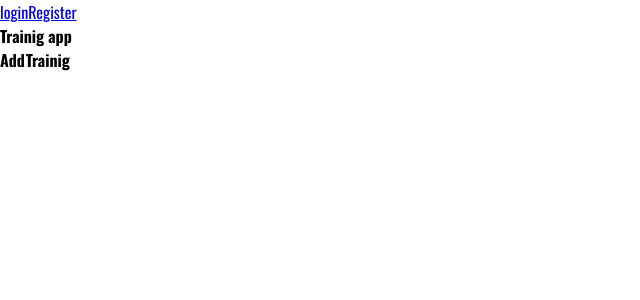
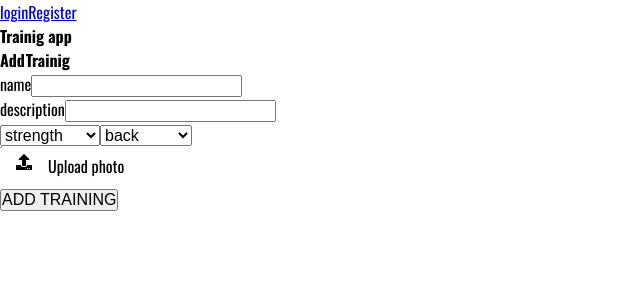
Before and after one commit to Isuapp/training-app, a React (Create React App) app: page /add-training in a window 1280 px wide. Shown: the top 300 px of the page, without its empty margins (0-640 px from the left). Built offline with nearby package versions, Linux system fonts and the light colour scheme.

Commit message:
Add training basics done

```diff
--- /dev/null
+++ b/src/components/FIleInput/FIleInput.js
@@ -0,0 +1,37 @@
+import './fileInput.css';
+
+const FileInput = ({className, image, src, children, onChange})=>{
+
+    return(
+        <div className={className}>
+            <input
+                type='file'
+                name='image-input'
+                id='image-input'
+                accept='image/*'
+                onChange={onChange}
+            />
+            <label htmlFor='image-input'>
+                <svg
+                    aria-hidden="true"
+                    focusable="false"
+                    data-prefix="fas"
+                    data-icon="upload"
+                    /*   */
+                    role="img"
+                    xmlns="http://www.w3.org/2000/svg"
+                    viewBox="0 0 512 512"
+                >
+                <path
+                    fill="currentColor"
+                    d="M296 384h-80c-13.3 0-24-10.7-24-24V192h-87.7c-17.8 0-26.7-21.5-14.1-34.1L242.3 5.7c7.5-7.5 19.8-7.5 27.3 0l152.2 152.2c12.6 12.6 3.7 34.1-14.1 34.1H320v168c0 13.3-10.7 24-24 24zm216-8v112c0 13.3-10.7 24-24 24H24c-13.3 0-24-10.7-24-24V376c0-13.3 10.7-24 24-24h136v8c0 30.9 25.1 56 56 56h80c30.9 0 56-25.1 56-56v-8h136c13.3 0 24 10.7 24 24zm-124 88c0-11-9-20-20-20s-20 9-20 20 9 20 20 20 20-9 20-20zm64 0c0-11-9-20-20-20s-20 9-20 20 9 20 20 20 20-9 20-20z"
+                ></path>
+                </svg>
+                <span>Upload photo</span>
+            </label>
+            {children}
+        </div>
+    )
+}
+
+export default FileInput;
--- /dev/null
+++ b/src/components/FIleInput/fileInput.css
@@ -0,0 +1,27 @@
+.fileInput-wraper > input{
+    position: absolute;
+    width: .1rem;
+    height: .1rem;
+}
+.fileInput-wraper > figure{
+    margin:1rem;
+    display: flex;
+    gap: 2rem;
+    align-items: center;
+}
+.fileInput-wraper > figure > img{
+    width: 10rem;
+}
+.fileInput-wraper > label{
+    cursor:pointer;
+    background-color: var(--mainColor-light);
+    color:var(--white);
+    padding:.5rem 1rem;
+    border-radius: 2px;
+    display: flex;
+    gap:1rem;
+}
+
+.fileInput-wraper > label > svg{
+    height: 1rem;
+}
--- /dev/null
+++ b/src/components/select/select.js
@@ -0,0 +1,17 @@
+import './select.css';
+
+const Select = ({name, label, value, valueName})=>{
+
+
+
+    return(
+        <div className='select-wraper'>
+            <label>{label}</label>
+            <select name={name}>
+                <option value={value}>{valueName}</option>
+            </select>
+        </div>
+    )
+}
+
+export default Select;
--- a/src/containers/AddTraining.js
+++ b/src/containers/AddTraining.js
@@ -1,8 +1,173 @@
+import { useState } from "react";
+import { useToken } from "../context/TokenContext";
+
+import Input from "../components/input/Input";
+import Select from "../components/select/select";
+import FileInput from "../components/FIleInput/FIleInput";
+
 const AddTrainig = ()=>{
+
+
+    const typologies = [
+            {
+                id:0,
+                name:'strength',
+            },
+            {
+                id:1,
+                name:'flexibility',
+            },
+            {
+                id:2,
+                name:'cardio',
+            },
+            {
+                id:3,
+                name:'resistance',
+            },
+            {
+                id:4,
+                name:'equilibrium'
+            },
+            {
+                id:5,
+                name:'recovery',
+            },
+        ]
+    const muscles = [
+            {
+                id:0,
+                name:'back',
+            },
+            {
+                id:1,
+                name:'chest',
+            },
+            {
+                id:2,
+                name:'arms',
+            },
+            {
+                id:3,
+                name:'shoulders',
+            },
+            {
+                id:4,
+                name:'legs'
+            },
+            {
+                id:5,
+                name:'full body',
+            },
+            {
+                id:6,
+                name:'cardio'
+            }
+        ]
+
+    const [token] = useToken();
+
+    const [name, setName ] = useState('');
+    const [typology, setTypology] = useState('');
+    const [muscleGroup, setMuscleGroup] = useState('');
+    const [description, setDescription] = useState('');
+    const [image, setImage] = useState(null);
+
+
+    const [error, setError] = useState(null);
+    const [success, setSuccess] = useState(null);
+    const [loading, setLoading] = useState(false);
+
+
+    console.log(typology);
+
+    const handleAddTraining = async (e)=>{
+        e.preventDefault();
+        setLoading(true);
+
+        try {
+
+            const formData = new FormData();
+            console.log(`NAME:${name}, description:${description}, typology:${typology}, muscleGroup:${muscleGroup}, image:${image}, `);
+
+            formData.append('name', name);
+            formData.append('description', description);
+            formData.append('typology', typology);
+            formData.append('muscleGroup', muscleGroup);
+            formData.append('image', image);
+
+            const res = await fetch('http://localhost:4000/trainings',{
+                method:'POST',
+                headers:{
+                    Authorization:  token,
+                },
+                body: formData,
+            });
+
+            const body = res.json();
+
+            if(body.status='error') setError(body.message)
+            else setSuccess(body.message);
+        } catch (error) {
+
+        }finally{
+            setLoading(false)
+        }
+
+    }
 
     return(
         <main>
             <h2>AddTrainig</h2>
+            <form onSubmit={handleAddTraining}>
+                <Input
+                    label='name'
+                    type='text'
+                    name='name'
+                    value={name}
+                    onChange={(e)=>setName(e.target.value)}
+                />
+                <Input
+                    label='description'
+                    type='text'
+                    name='description'
+                    value={description}
+                    onChange={(e)=>setDescription(e.target.value)}
+                />
+                <select name='typologies' onChange={(e)=>setTypology(e.target.value)}>
+                    {
+                        typologies.map(type=>(
+                            <option key={type.id} value={type.name} >{type.name}</option>
+                        ))
+                    }
+                </select>
+
+                <select name='MuscleGroup' onChange={(e)=>setMuscleGroup(e.target.value)}>
+                    {
+                        muscles.map(muscle=>(
+                            <option key={muscle.id} value={muscle.name} >{muscle.name}</option>
+                        ))
+                    }
+                </select>
+                <FileInput
+                    className='fileInput-wraper'
+                    onChange={(e)=>{ setImage(e.target.files[0])}}
+                >
+                    {image ?
+                    <figure>
+                        <p>Preview</p>
+                        <img src={URL.createObjectURL(image)} alt='image preview'/>
+                    </figure>
+                    : null
+                    }
+                </FileInput>
+                <button disabled={loading}>
+                    {loading && 'LOADING'}
+                    {!loading && 'ADD TRAINING'}
+                </button>
+            </form>
+            {error && <p className='error'>{error}</p>}
+            {success && <p className='success'>{success}</p>}
         </main>
     )
 }
```
Also changed, not shown: src/components/select/select.css (added).
